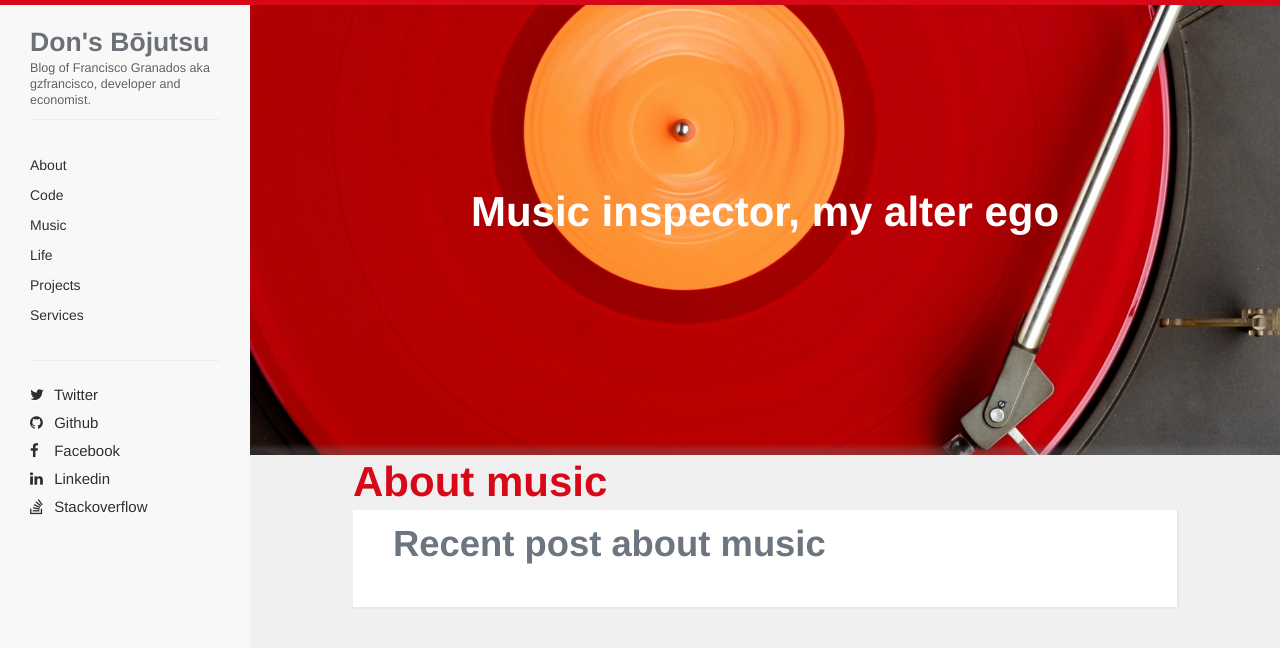
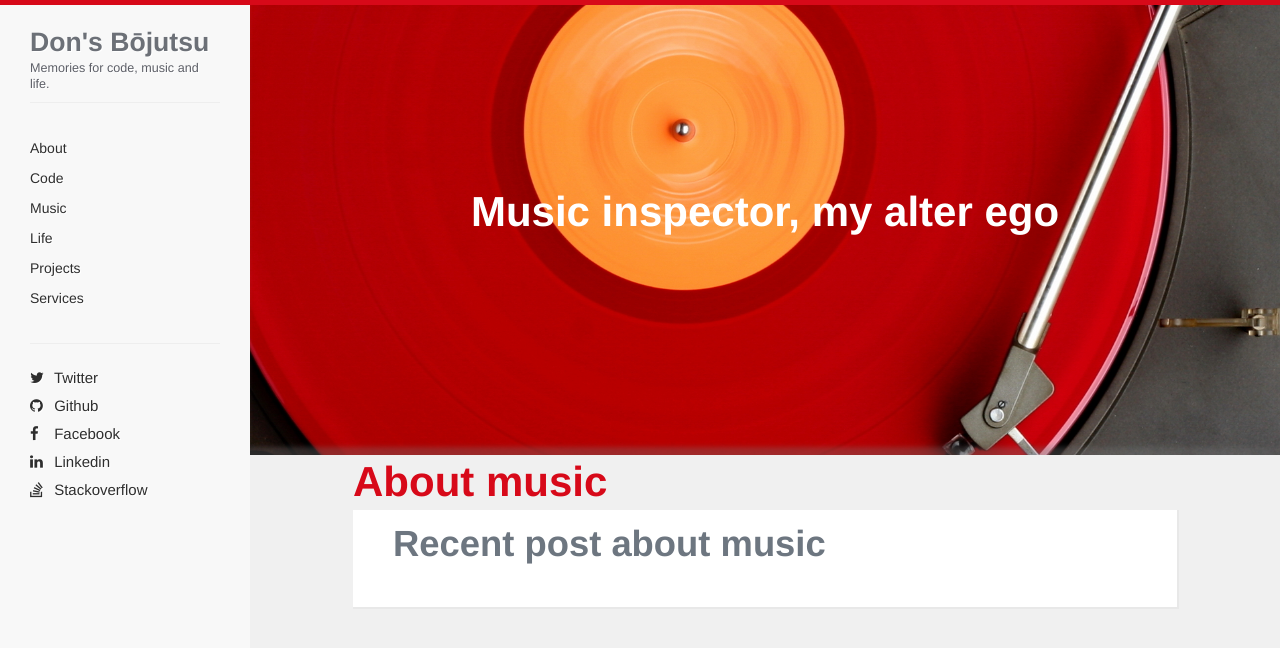
Before and after one commit to gzfrancisco/gzfrancisco.github.io, a Jekyll site: the page built from about/music/index.html, in a window 1280 px wide and 900 px high. Shown: the top 648 px of the window. Built offline with Jekyll 4.4.1, drawn with Linux system fonts in a browser that asks for light colours; nearby versions of some CDN libraries; Markdown is read by kramdown in place of the engine named in the settings.

Commit message:
Add tagline for problems with description

```diff
--- a/_config.yml
+++ b/_config.yml
@@ -6,6 +6,7 @@ highlighter: pygments
 permalink: pretty
 author: Francisco Granados
 description: 'Blog of Francisco Granados aka gzfrancisco, developer and economist.'
+tagline: 'Memories for code, music and life.'
 keywords: 'gzfrancisco blog, Francisco Granados, iOS developer, ruby programmer'
 timezone: America/Mexico_City
 exclude: ['.gitignore', 'Gemfile', 'Gemfile.lock', 'LICENSE', 'Procfile', 'README.md']
--- a/_includes/title.html
+++ b/_includes/title.html
@@ -1,4 +1,4 @@
 <header>
   <h1><a href="/">{{ site.name }}</a></h1>
-  <h2>{{site.description}}</h2>
+  <h2>{{site.tagline}}</h2>
 </header>
```
Also changed, not shown: README.md.
